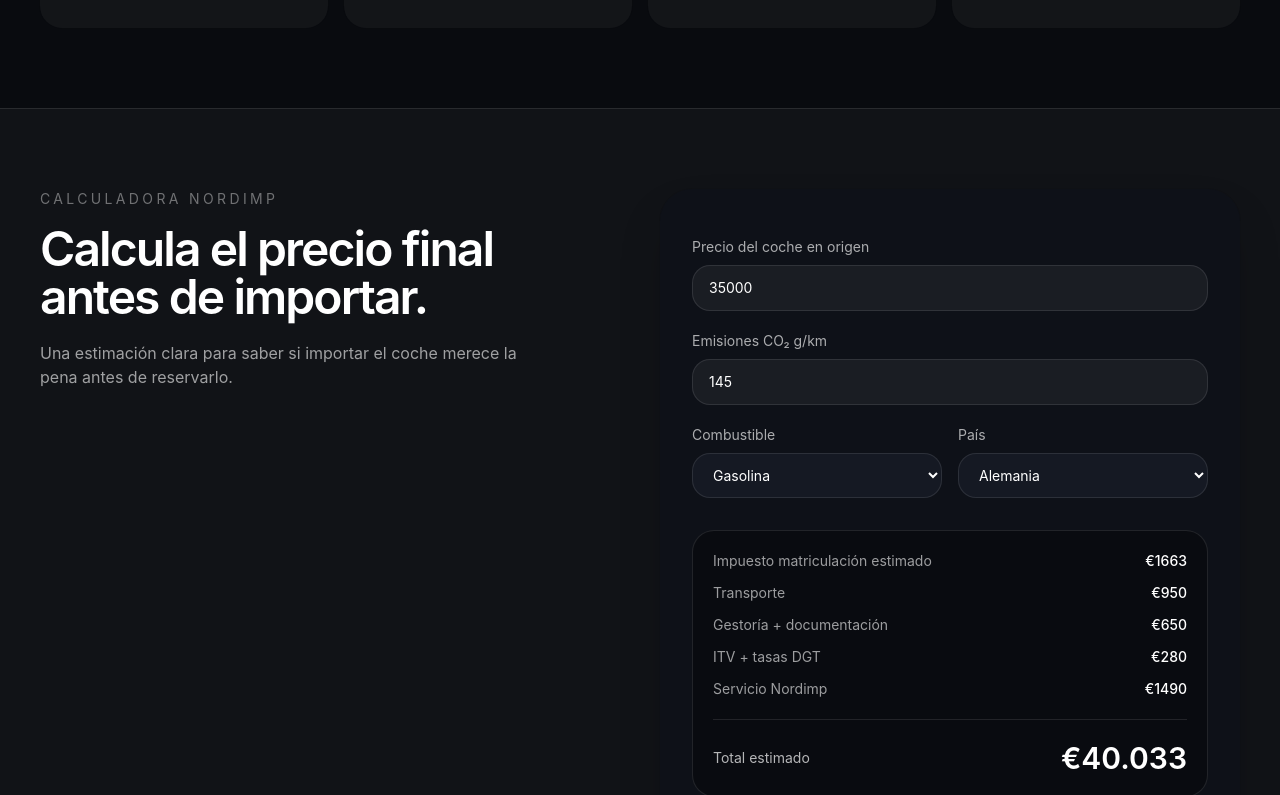
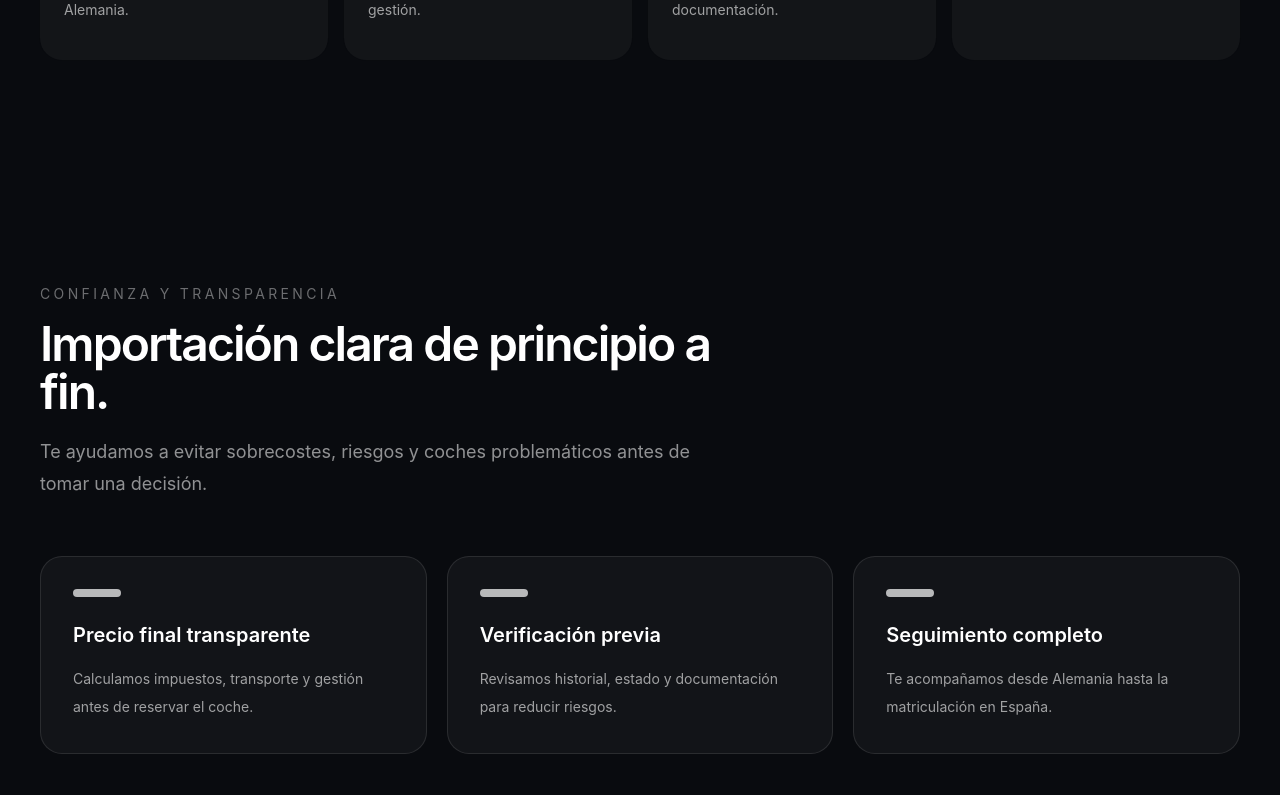
Before and after one commit to ivan172004/nordimp, a Next.js app: page / in a window 1280 px wide. Shown: the part 934-1729 px from the top of the page. Built offline with nearby package versions, Linux system fonts and the light colour scheme.

Commit message:
improve premium car cards

```diff
--- a/app/page.tsx
+++ b/app/page.tsx
@@ -115,7 +115,7 @@ export default function NordimpLanding() {
         </div>
       </section>
 
-      <section className="mx-auto max-w-7xl px-6 py-20 lg:px-10">
+      <section className="mx-auto max-w-7xl px-6 py-28 lg:px-10">
         <div className="grid gap-4 md:grid-cols-4">
          {[
   {
@@ -154,9 +154,56 @@ export default function NordimpLanding() {
 ))}
         </div>
       </section>
+<section className="mx-auto max-w-7xl px-6 py-28 lg:px-10">
+  <div className="mb-14 max-w-2xl">
+    <p className="text-sm uppercase tracking-[0.24em] text-white/40">
+      Confianza y transparencia
+    </p>
 
+    <h2 className="mt-4 text-4xl font-semibold tracking-[-0.04em] text-white md:text-5xl">
+      Importación clara de principio a fin.
+    </h2>
+
+    <p className="mt-5 text-lg leading-8 text-white/55">
+      Te ayudamos a evitar sobrecostes, riesgos y coches problemáticos
+      antes de tomar una decisión.
+    </p>
+  </div>
+
+  <div className="grid gap-5 md:grid-cols-3">
+    {[
+      [
+        "Precio final transparente",
+        "Calculamos impuestos, transporte y gestión antes de reservar el coche.",
+      ],
+      [
+        "Verificación previa",
+        "Revisamos historial, estado y documentación para reducir riesgos.",
+      ],
+      [
+        "Seguimiento completo",
+        "Te acompañamos desde Alemania hasta la matriculación en España.",
+      ],
+    ].map(([title, text]: any) => (
+      <div
+        key={title}
+        className="rounded-3xl border border-white/10 bg-white/[0.04] p-8 text-white transition duration-300 hover:-translate-y-1 hover:bg-white/[0.06]"
+      >
+        <div className="mb-6 h-2 w-12 rounded-full bg-white/70" />
+
+        <h3 className="text-xl font-semibold">
+          {title}
+        </h3>
+
+        <p className="mt-4 text-sm leading-7 text-white/60">
+          {text}
+        </p>
+      </div>
+    ))}
+  </div>
+</section>
       <section id="calculadora" className="border-y border-white/10 bg-white/[0.03]">
-        <div className="mx-auto grid max-w-7xl gap-10 px-6 py-20 lg:grid-cols-2 lg:px-10">
+        <div className="mx-auto grid max-w-7xl gap-10 px-6 py-32 lg:grid-cols-2 lg:px-10">
           <div>
             <p className="text-sm uppercase tracking-[0.24em] text-white/40">Calculadora Nordimp</p>
             <h2 className="mt-4 text-4xl font-semibold tracking-[-0.04em] md:text-5xl">Calcula el precio final antes de importar.</h2>
@@ -223,7 +270,7 @@ export default function NordimpLanding() {
         </div>
       </section>
 
-      <section className="mx-auto max-w-7xl px-6 py-20 lg:px-10">
+      <section className="mx-auto max-w-7xl px-6 py-28 lg:px-10">
         <div className="mb-10 flex flex-col justify-between gap-5 md:flex-row md:items-end">
           <div>
             <p className="text-sm uppercase tracking-[0.24em] text-white/40">Ejemplos</p>
@@ -237,9 +284,17 @@ export default function NordimpLanding() {
             ["Audi S5 Sportback", "41.500€", "47.200€", "Gran turismo"],
             ["Golf R", "34.900€", "39.800€", "Compacto pasional"],
           ].map(([model, origin, final, tag]: any) => (
-            <Card key={model} className="group rounded-3xl border-white/10 bg-white/[0.04] text-white shadow-none transition duration-300 hover:-translate-y-1 hover:bg-white/[0.07] hover:shadow-2xl">
+            <Card key={model} className="group overflow-hidden rounded-3xl border-white/10 bg-white/[0.04] text-white shadow-none transition duration-300 hover:-translate-y-1 hover:bg-white/[0.07] hover:shadow-2xl">
               <div className="h-44 bg-gradient-to-br from-zinc-700 via-zinc-900 to-black" />
               <CardContent className="p-6">
+                <div className="relative mb-5 overflow-hidden rounded-2xl">
+                  <img
+                    src="https://images.unsplash.com/photo-1492144534655-ae79c964c9d7?auto=format&fit=crop&w=1200&q=80"
+                    alt={model}
+                    className="h-52 w-full object-cover transition duration-700 group-hover:scale-105"
+                  />
+                  <div className="absolute inset-0 bg-gradient-to-t from-black/70 via-black/10 to-transparent" />
+                </div>
                 <p className="text-sm text-white/40">{tag}</p>
                 <h3 className="mt-2 text-2xl font-semibold">{model}</h3>
                 <div className="mt-5 space-y-3 text-sm text-white/60">
```
